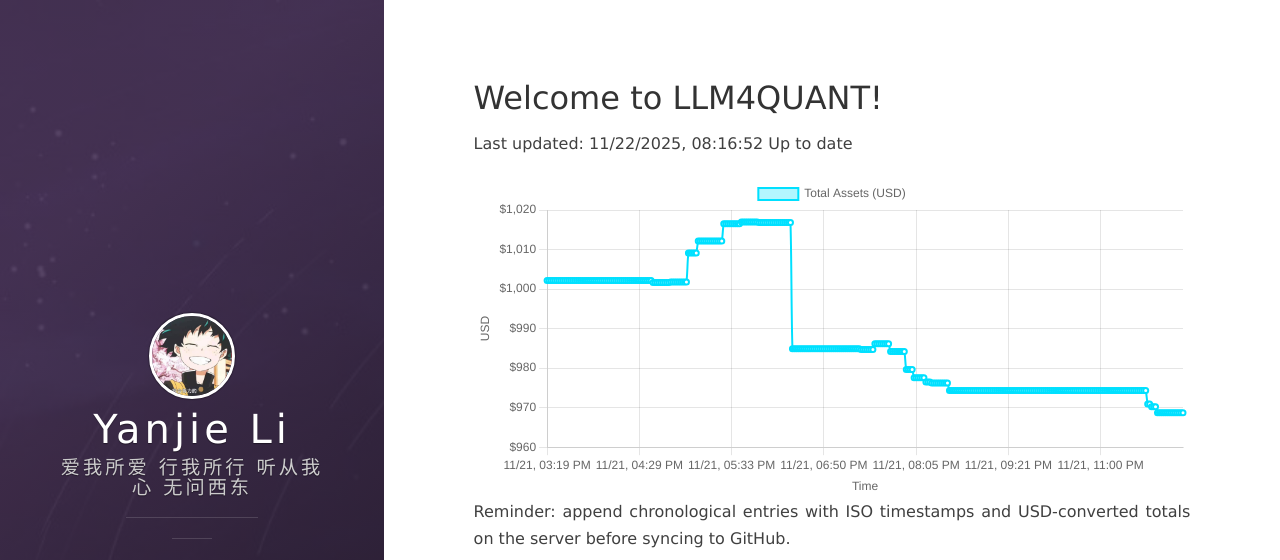
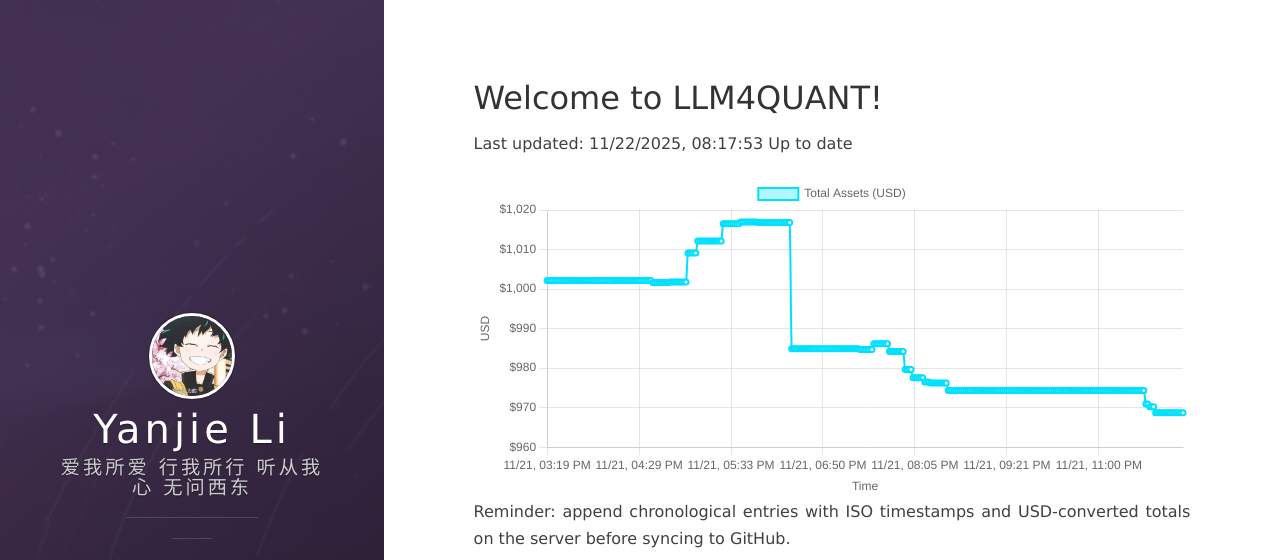
Before and after one commit to leeyegy/leeyegy.github.io, a Jekyll site: the page built from live-trading.html, in a window 1280 px wide and 1081 px high. Shown: the top 560 px of the window. Built offline with Jekyll 4.4.1, drawn with Linux system fonts in a browser that asks for light colours; nearby versions of some CDN libraries.

Commit message:
AccountMonitor: update balance history 2025-11-22T16:17:53+08:00

```diff
--- a/assets/data/binance/balance-history.json
+++ b/assets/data/binance/balance-history.json
@@ -1,5 +1,5 @@
 {
-  "generatedAt": "2025-11-22T16:16:52+08:00",
+  "generatedAt": "2025-11-22T16:17:53+08:00",
   "asset": "total_usd_value",
   "history": [
     {
@@ -1301,6 +1301,10 @@
     {
       "timestamp": "2025-11-22T16:16:52+08:00",
       "totalUsd": 968.69074819
+    },
+    {
+      "timestamp": "2025-11-22T16:17:53+08:00",
+      "totalUsd": 968.69074819
     }
   ]
 }
```
